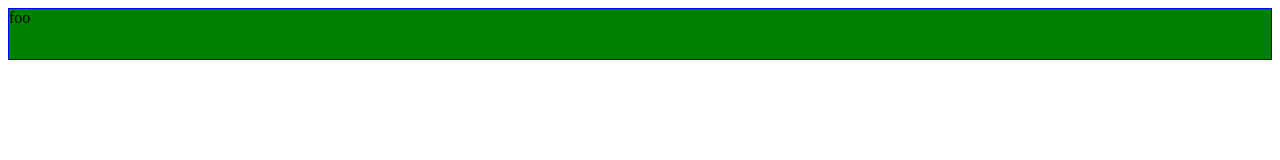
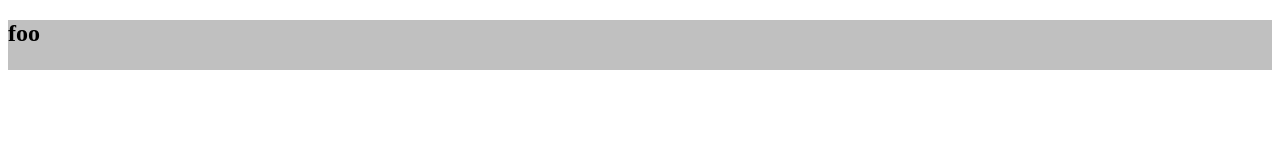
Before and after one commit to AndrejKolar/node-react-skeleton, a React app: page / in a window 1280 px wide. Built offline with nearby package versions, Linux system fonts and the light colour scheme.

Commit message:
Css changes

```diff
--- a/app/components/App.js
+++ b/app/components/App.js
@@ -9,7 +9,7 @@ export default class App extends React.Component {
   render() {
     return (
       <div className={styles.app}>
-        {this.state.test}
+        <h2>{this.state.test}</h2>
       </div>
     );
   }
--- a/app/style/App.css
+++ b/app/style/App.css
@@ -1,5 +1,4 @@
 .app {
-  background-color: green;
+  background-color: #C0C0C0;
   height: 50px;
-  border: 1px solid blue;
 }
```
